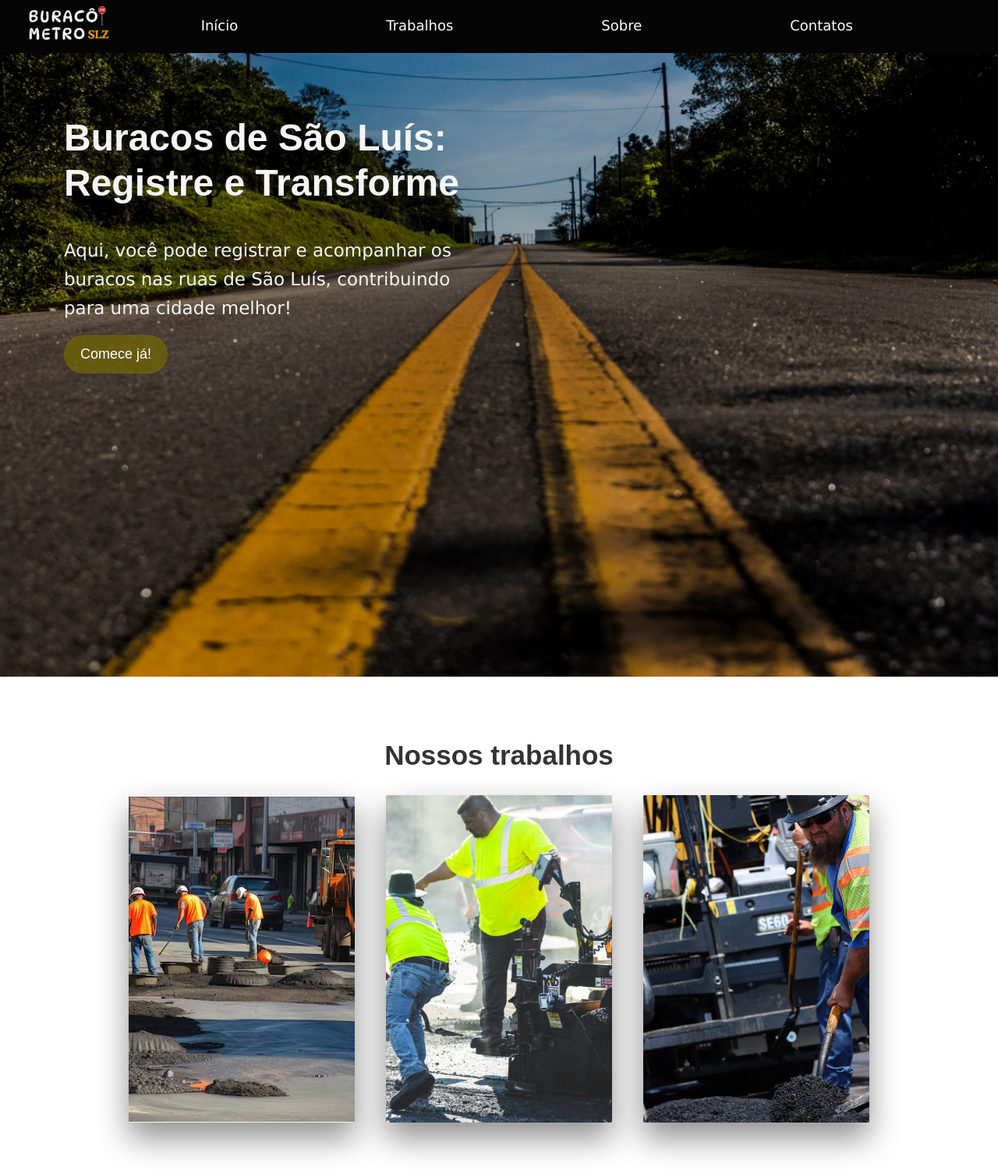
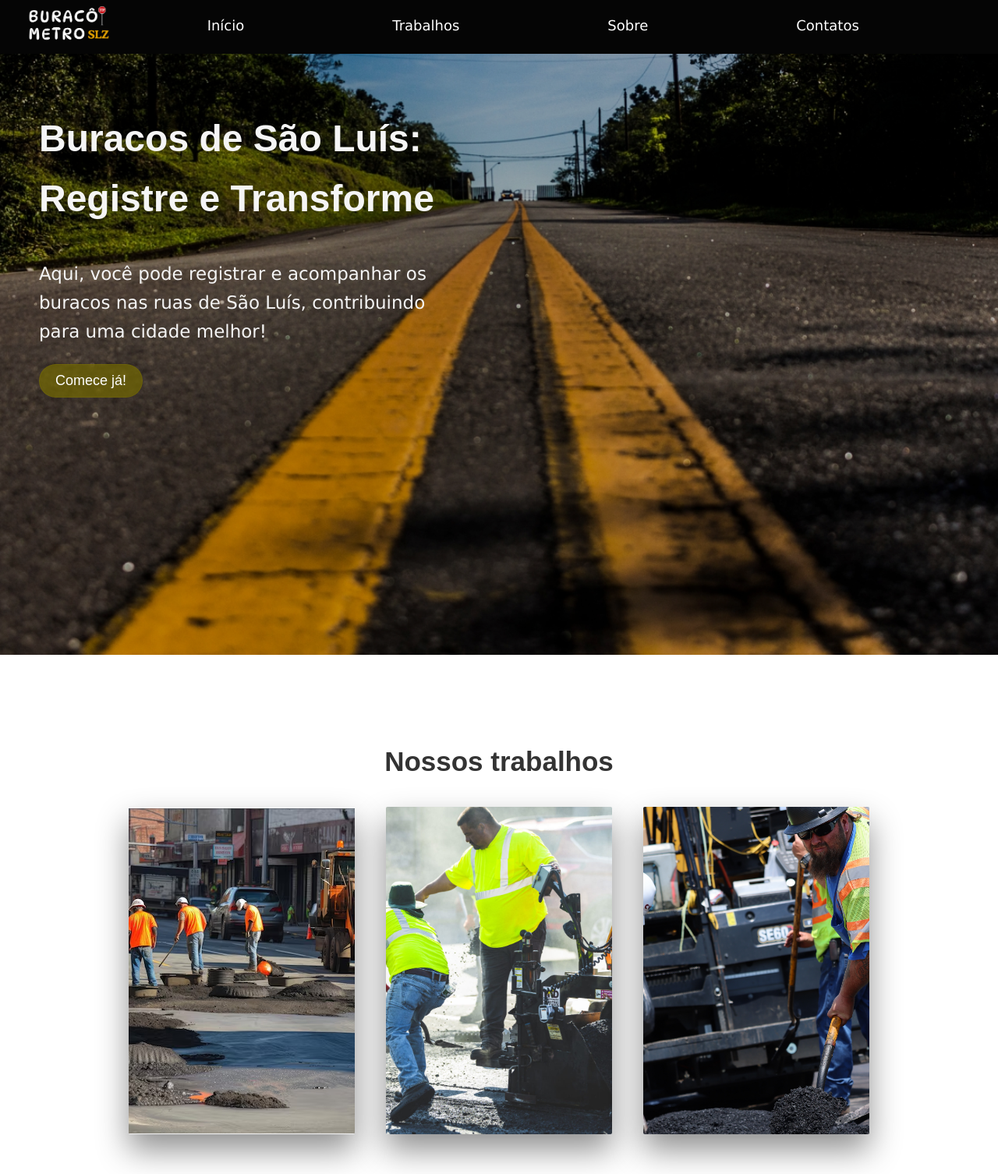
Before and after one commit to davy-carneiro/buracometro, a Django app: page / in a window 1280 px wide. Shown: the top 1506 px of the page at 78% size. Run offline with Django 5.2, Linux system fonts and the light colour scheme.

Commit message:
Voltando às origens

```diff
--- a/buracometro/paginas/static/paginas/css/style.css
+++ b/buracometro/paginas/static/paginas/css/style.css
@@ -1,12 +1,7 @@
-body {
+body{
     margin: 0;
     padding: 0;
     line-height: 1.6;
-}
-
-.navbar,
-.navbar-espaco {
-    height: 68px;
 }
 
 .navbar {
@@ -30,7 +25,6 @@ body {
     display: flex;
     gap: 190px;
     transition: all 0.3s ease;
-    margin: 0;
 }
 
 .navbar ul li {
@@ -60,58 +54,32 @@ html {
 }
 
 #inicio {
-    /* position: relative; */
-
-    background-image: url("../imgs/inicio.jpg");
+    position: relative;
+    background-image: url('../imgs/inicio.jpg');
     background-size: cover;
     background-position: center;
     background-repeat: no-repeat;
-
-    /* top: 68px; */
-
-    /* padding: 100px 50px; */
-    /* min-height: 80vh; */
-
+    padding: 100px 50px;
+    min-height: 80vh;
     color:whitesmoke;
     z-index: 1;
     overflow: hidden;
 }
 
-#inicio,
-#inicio > .fundo {
-    min-height: 100vh;
-}
-
-/* #inicio::before {
+#inicio::before {
     content: '';
     position: absolute;
     top: 0;
     left: 0;
     width: 100%;
     height: 100%;
-    background-color: rgba(0, 0, 0, 0.274);
-    z-index: -1;
-} */
-
-#inicio > .fundo {
-    width: 100%;
-    /* min-height: 100%; */
-    background-color: rgba(0, 0, 0, 0.274);
-}
-
-#inicio .content {
-    /* margin-top: 80px; */
-    padding-top: 80px;
-}
-
-#inicio .content h1 {
-    margin-bottom: 40px;
+    background-color: rgba(0, 0, 0, 0.274); /* Preto translúcido */
+    z-index: -1; /* Coloca a camada atrás do conteúdo */
 }
 
 h1 {
     font-size: 48px;
     font-family: 'Arial', sans-serif;
-    font-weight: bold;
 }
 
 p{
--- a/buracometro/paginas/templates/paginas/index.html
+++ b/buracometro/paginas/templates/paginas/index.html
@@ -5,15 +5,10 @@
     <meta charset="UTF-8">
     <meta name="viewport" content="width=device-width, initial-scale=1.0">
     <title>Buracômetro</title>
-
-    <!-- Bootstrap CSS -->
-    <link href="https://cdn.jsdelivr.net/npm/bootstrap@5.3.3/dist/css/bootstrap.min.css" rel="stylesheet" integrity="sha384-QWTKZyjpPEjISv5WaRU9OFeRpok6YctnYmDr5pNlyT2bRjXh0JMhjY6hW+ALEwIH" crossorigin="anonymous">
-
-    <!-- Local -->
     <link rel="stylesheet" href="{% static 'css/style.css' %}">
 </head>
 <body>
-    <div class="navbar-espaco"></div>
+
     <nav class="navbar">
         <img src="{% static 'imgs/Nosso buraco.png' %}" alt="Logo do site" class="logo">
         <ul>
@@ -23,20 +18,21 @@
             <li><a href="#contatos">Contatos</a></li>
         </ul>
     </nav>
+
     <div class="conteudoNavBar">
         <section id="inicio">
-            <div class="fundo">
-                <div class="container content">
             <h1>Buracos de São Luís:<br> Registre e Transforme</h1>
             <p>Aqui, você pode registrar e acompanhar os<br> buracos nas ruas de São Luís, contribuindo<br> para uma cidade melhor!</p>
             <form action="/login" method="get">
-                        <button type="submit" class="btn">Comece já!</button>
+                <button class="btn">Comece já!</button>
             </form>
-                </div>
-            </div>
         </section>
+
+
         <section id="trabalhos">
+
             <h1>Nossos trabalhos</h1>
+
             <div class="trabalho-container">
                     <div class="trabalho-imgs">
                         <img src="{% static 'imgs/trabalho1.avif' %}" alt="trabalho 1">
@@ -49,8 +45,12 @@
                     <div class="trabalho-imgs">
                         <img src="{% static 'imgs/trabalho4.png' %}" alt="trabalho 3">
                     </div>
+
             </div>
+
         </section>
+
+
         <section id="sobre">
             <h1>Sobre nós</h1>
             <p>O Buracômetro foi criado para ajudar a identificar e mapear os
@@ -60,28 +60,32 @@
                  esses problemas, podemos incentivar melhorias e contribuir
                  para uma cidade mais segura e acessível para todos.
         </section>
+
+
         <section id="contatos">
-            <div class="container">
             <h1>Nossos contatos</h1>
             <p>Entre em contato conosco através dos seguintes canais:</p>
+
             <div class="contato-info">
                 <div class="contato-item">
                     <img src="{% static 'imgs/email.jpg' %}" alt="icone email">
                     <p>Email: contato@buracometro.com</p>
                 </div>
+
                 <div class="contato-item">
                     <img src="{% static 'imgs/telefone.png' %}" alt="icone telefone">
                     <p>Telefone: (98) 99999-9999</p>
                 </div>
+
                 <div class="contato-item">
                     <img src="{% static 'imgs/mapa.png' %}" alt="icone mapa">
                     <p>Endereço: Rua Exemplo, 123 - São Luís, MA</p>
                 </div>
+
             </div>
-            </div>
+
         </section>
+
     </div>
 </body>
-<!-- Bootstrap JS -->
-<script src="https://cdn.jsdelivr.net/npm/bootstrap@5.3.3/dist/js/bootstrap.bundle.min.js" integrity="sha384-YvpcrYf0tY3lHB60NNkmXc5s9fDVZLESaAA55NDzOxhy9GkcIdslK1eN7N6jIeHz" crossorigin="anonymous"></script>
 </html>
```
Lines whose indentation alone changed are shown as unchanged.
